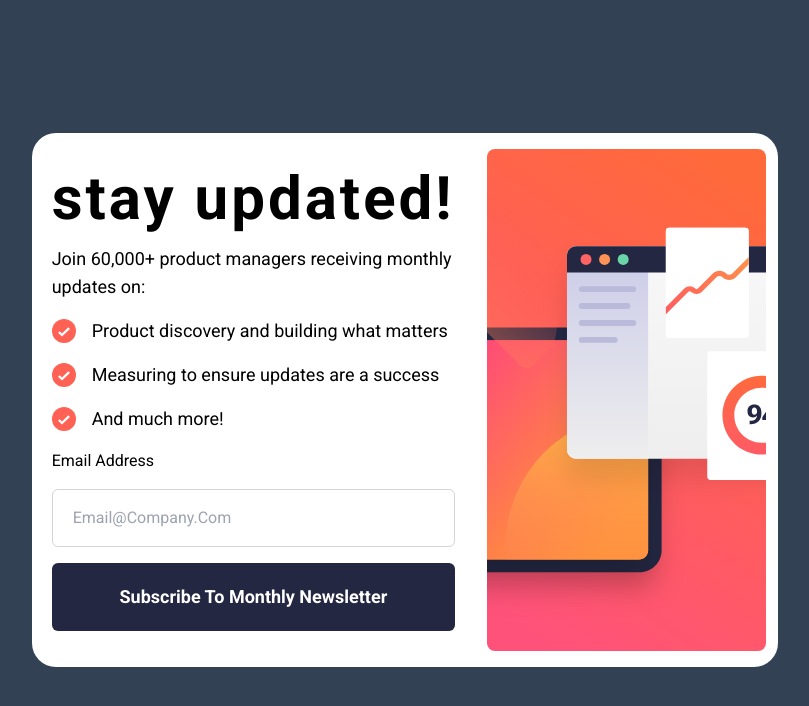
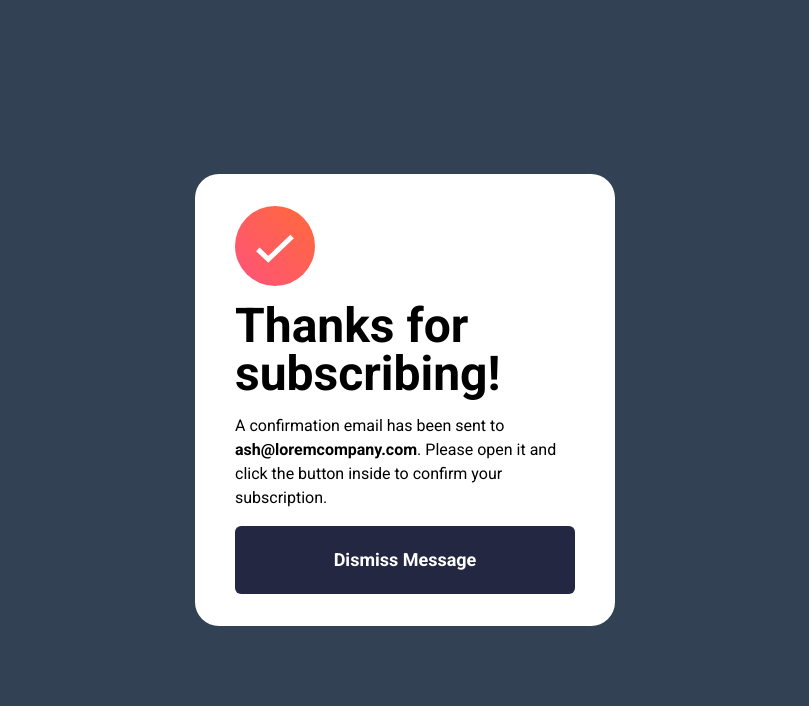
Before and after one commit to mohammadjamshidi8/frontEndMentor-Newsletter-sign-up-form-, a website: page index.html in a window 1280 px wide. Shown: the whole page, without its empty margins (235-1044 px from the left). Drawn offline with Linux system fonts and the light colour scheme.

Commit message:
style: create succes massege

```diff
--- a/Js/app.js
+++ b/Js/app.js
@@ -23,6 +23,8 @@ submitBtn.addEventListener('click', (e) => {
         setTimeout(() => {
             emailError.classList.add('hidden')
         }, 4000);
+
+
     } else {
         emailError.className = 'hidden'
         emailError.innerHTML = 'Enter a valid email! 😑'
--- a/index.html
+++ b/index.html
@@ -33,9 +33,38 @@
     <div
       class="h-screen flex justify-center items-center bg-slate-700 font-roboto text-[16px]"
     >
+      <!-- newsletter succes massege start -->
+
+      <div
+        class="flex flex-col gap-y-4 md:w-[420px] h-screen sm:h-max px-10 py-8 bg-white rounded-3xl justify-between"
+      >
+        <div class="flex flex-col gap-y-10 md:gap-y-4 mt-32 md:mt-0">
+          <img src="./assets/images/icon-success.svg" class="w-20" alt="" />
+          <h1 class="text-5xl font-bold">Thanks for subscribing!</h1>
+
+          <p>
+            A confirmation email has been sent to
+            <span id="user-email" class="font-bold">ash@loremcompany.com</span>.
+            Please open it and click the button inside to confirm your
+            subscription.
+          </p>
+        </div>
+
+        <div class="w-full">
+          <button
+          id="succes-btn"
+            class=" w-full py-5 bg-darkSlate font-bold text-lg text-white rounded-md capitalize hover:transition hover:ease-in-out hover:bg-gradient-to-r hover:from-rose-400 hover:to-tomato hover:duration-150 hover:shadow-lg hover:shadow-rose-300"
+          >
+            Dismiss message
+          </button>
+        </div>
+      </div>
+
+      <!-- newsletter succes massege ends -->
+
       <!-- newsletter container start -->
       <div
-        class="w-max sm:w-3/4 md:w-full lg:w-3/4 xl:w-7/12 2xl:w-1/2 bg-white h-screen md:h-4/6 md:p-3 sm:rounded-3xl flex flex-col-reverse md:flex-row justify-between items-center gap-y-10 md:gap-y-0 p-0 md:gap-x-6 xl:py-4"
+        class="w-max sm:w-3/4 md:w-full lg:w-3/4 xl:w-7/12 2xl:w-1/2 bg-white h-screen md:h-4/6 md:p-3 sm:rounded-3xl flex flex-col-reverse md:flex-row justify-between items-center gap-y-10 md:gap-y-0 p-0 md:gap-x-6 xl:py-4 hidden"
       >
         <!-- newsletter content box start -->
         <div
```
Also changed, not shown: src/output.css.
